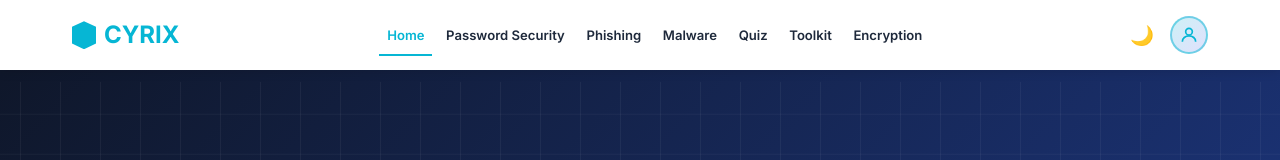
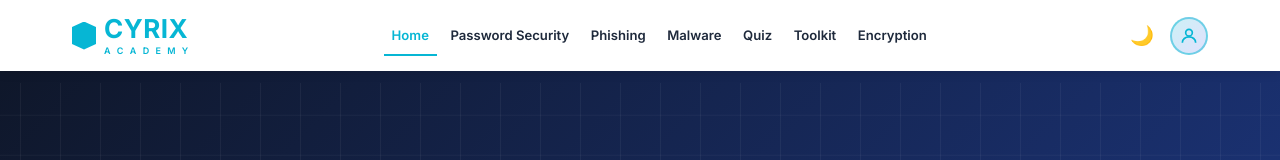
Before and after one commit to rehmakhaliq777-sudo/cyrix, a website built with Vite: page index.html in a window 1280 px wide. Shown: the top 160 px of the page. Built offline with nearby package versions, Linux system fonts and the light colour scheme.

Commit message:
Update CYRIX Academy logo

```diff
--- a/css/style.css
+++ b/css/style.css
@@ -2746,3 +2746,32 @@ body:not(.dark-mode) .auth-dropdown-item:hover { color: #06B6D4; }
     min-width: 200px;
   }
 }
+.brand-text {
+    display: flex;
+    flex-direction: column;
+    align-items: stretch;
+    justify-content: center;
+    line-height: 1;
+}
+
+.brand-cyrix {
+    font-size: 26px;
+    font-weight: 700;
+    letter-spacing: 0.5px;
+    color: #06b6d4;
+    display: block;
+}
+
+.brand-academy {
+    font-size: 9px;
+    font-weight: 600;
+    color: #06b6d4;
+
+    display: flex;
+    justify-content: space-between;
+
+    width: 100%;
+    margin-top: 4px;
+
+    letter-spacing: 0;
+}
--- a/index.html
+++ b/index.html
@@ -16,10 +16,21 @@
 
   <nav>
     <div class="nav-container">
-      <a href="/" class="logo">
-        <div class="logo-icon"></div>
-        CYRIX
-      </a>
+     <a href="/" class="logo">
+    <div class="logo-icon"></div>
+    <div class="brand-text">
+        <span class="brand-cyrix">CYRIX</span>
+        <span class="brand-academy">
+    <span>A</span>
+    <span>C</span>
+    <span>A</span>
+    <span>D</span>
+    <span>E</span>
+    <span>M</span>
+    <span>Y</span>
+</span>
+    </div>
+</a>
       <div class="nav-links" id="nav-links">
         <a href="/" class="active">Home</a>
         <a href="/password.html">Password Security</a>
```
Also changed, not shown: 1 other file.
